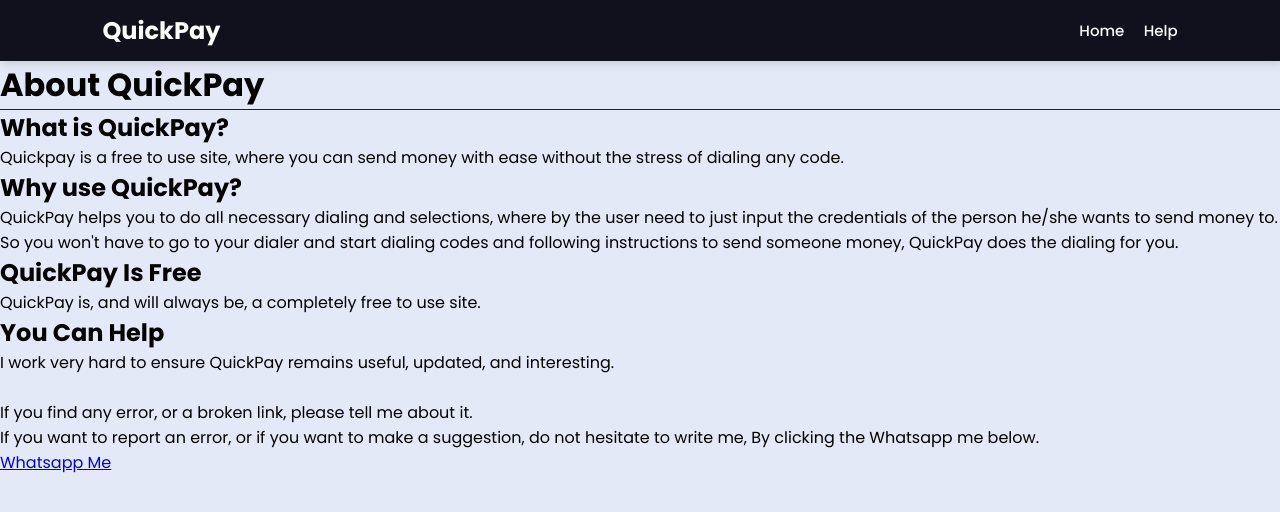
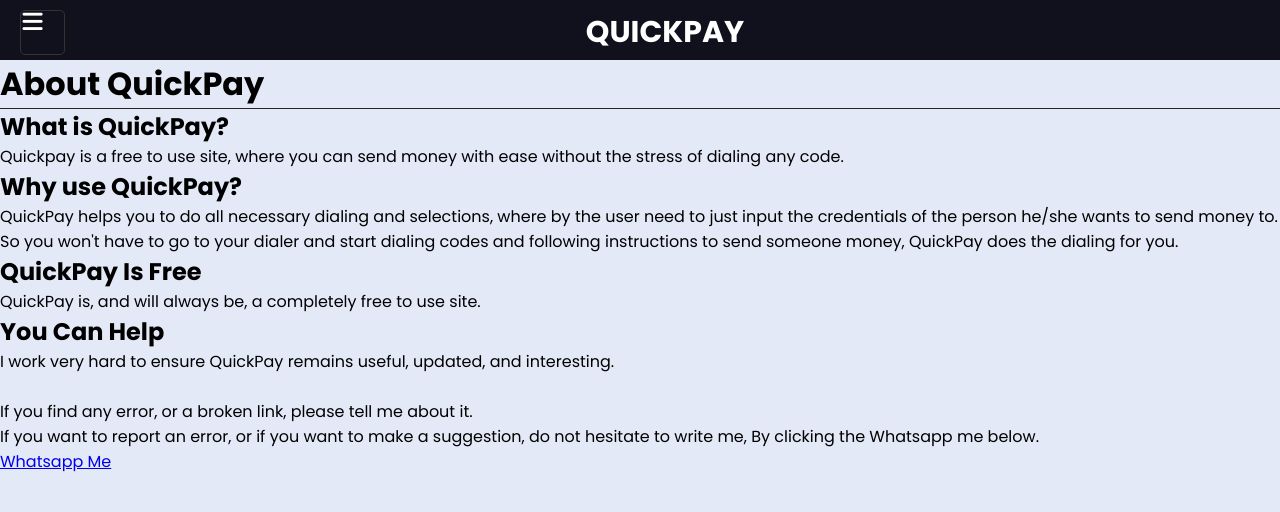
Before and after one commit to JuniorEkuh/Quick-Pay, a plain HTML site: page about.html in a window 1280 px wide. Drawn offline with Linux system fonts and the light colour scheme.

Commit message:
adjustments 4

```diff
--- a/about.html
+++ b/about.html
@@ -6,15 +6,39 @@
         <meta name="viewport" content="width=device-width, initial-scale=1.0">
         <title>Help</title>
         <link rel="stylesheet" href="./style.css">
+        <script src="https://kit.fontawesome.com/08753bed7e.js" crossorigin="anonymous"></script>
     </head>
 <body>
-    <nav id="nav-bar">
+    <div class="wrapper">
+        <input type="checkbox" id="btn" hidden>
+        <label for="btn" class="menu-btn">
+            <i class="fas fa-bars"></i>
+            <i class="fas fa-times"></i>
+        </label>
+        <nav id="sidebar">
+            <div class="title">Quick Pay</div>
+            <ul class="list-items">
+                <li><a href="./index.html"><i class="fa-solid fa-home"></i>Home</a></li>
+                <li><a href="./help.html"><i class="fa-solid fa-circle-question"></i>Help</a></li>
+                <li><a href="./about.html"><i class="fa-solid fa-circle-info"></i>About</a></li>
+            </ul>
+        </nav>
+    </div>
+
+
+    <section class="home-section">
+        <div class="home-content">
+            <h1>QuickPay</h1>
+        </div>
+
+    </section>
+    <!-- <nav id="nav-bar">
         <h1>QuickPay</h1>
         <div class="navigation">
             <li><a href="./index.html">Home</a></li>
             <li><a href="./help.html">Help</a></li>
         </div>
-    </nav>
+    </nav> -->
 
     <div class="container-about">
         <h1>About QuickPay</h1>
--- a/style.css
+++ b/style.css
@@ -136,7 +136,7 @@
 
 .home-section {
     position: relative;
-    height: 100vh;
+    /* height: 100vh; */
 }
 
 .home-section .home-content {
@@ -234,51 +234,6 @@
 }
 
 
-/* help section */
-#nav-bar {
-    position: relative;
-    width: 100%;
-    background-color: #11101d;
-    display: flex;
-    flex-direction: row;
-    justify-content: space-between;
-    align-items: center;
-    padding: 1vw 8vw;
-    box-shadow: 2px 2px 10px rgba(0, 0, 0, 0.15);
-}
-
-
-#nav-bar h1 {
-    color: white;
-    width: 30px;
-    cursor: pointer;
-}
-
-
-#nav-bar .navigation li {
-    display: inline;
-    align-items: center;
-    justify-content: flex-end;
-}
-
-#nav-bar .navigation li {
-    list-style: none;
-    margin-left: 15px;
-}
-
-#nav-bar .navigation li a {
-    text-decoration: none;
-    color: white;
-    font-size: 15px;
-    font-weight: 500;
-    transition: 0.3s ease;
-}
-
-#nav-bar .navigation li a:hover{
-    color: sandybrown;
-}
-
-
 /* how it works */
 
 .container {
```
Also changed, not shown: help.html (+25 -2 lines), index.html (+1 -0 lines).
